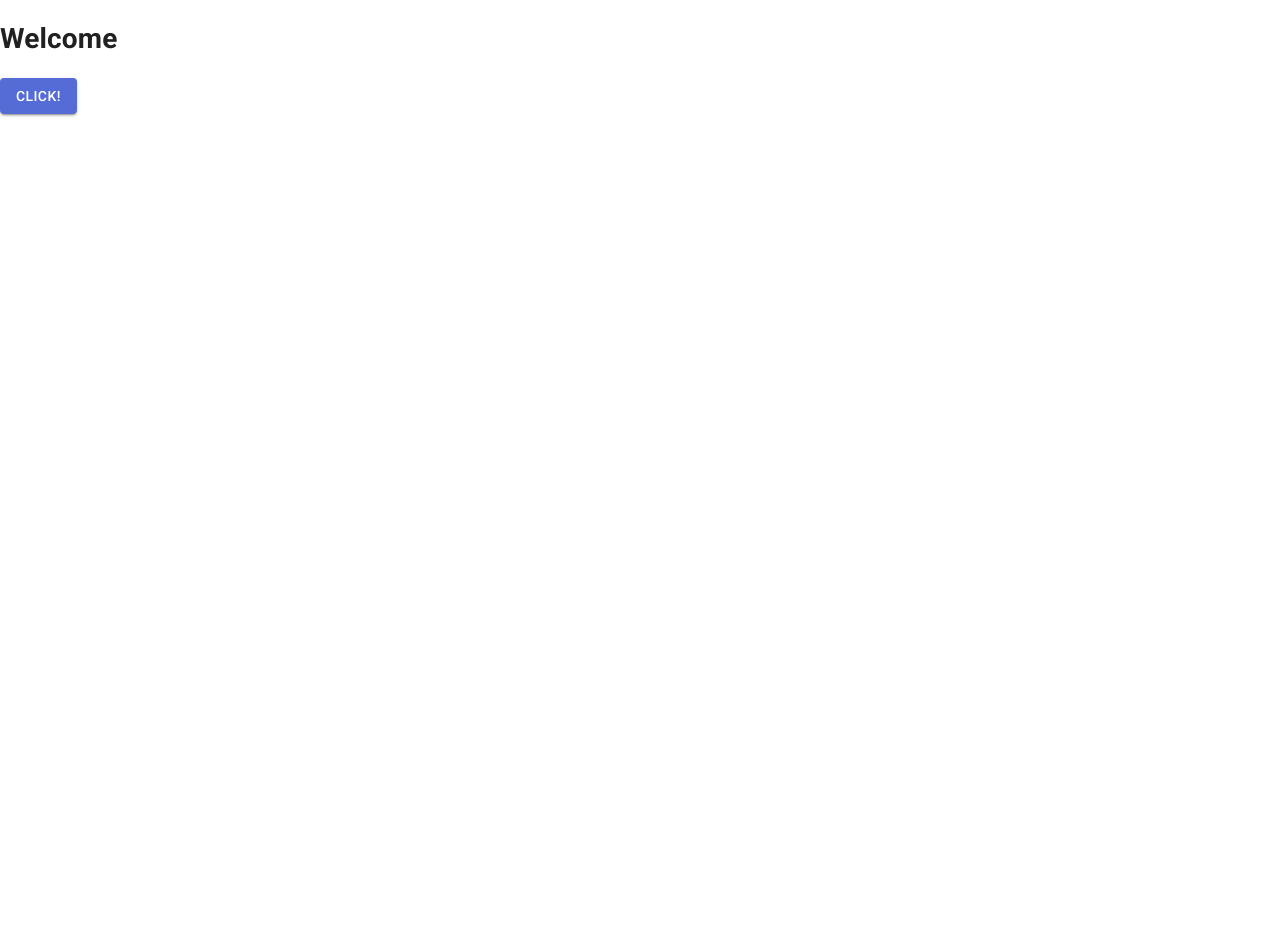
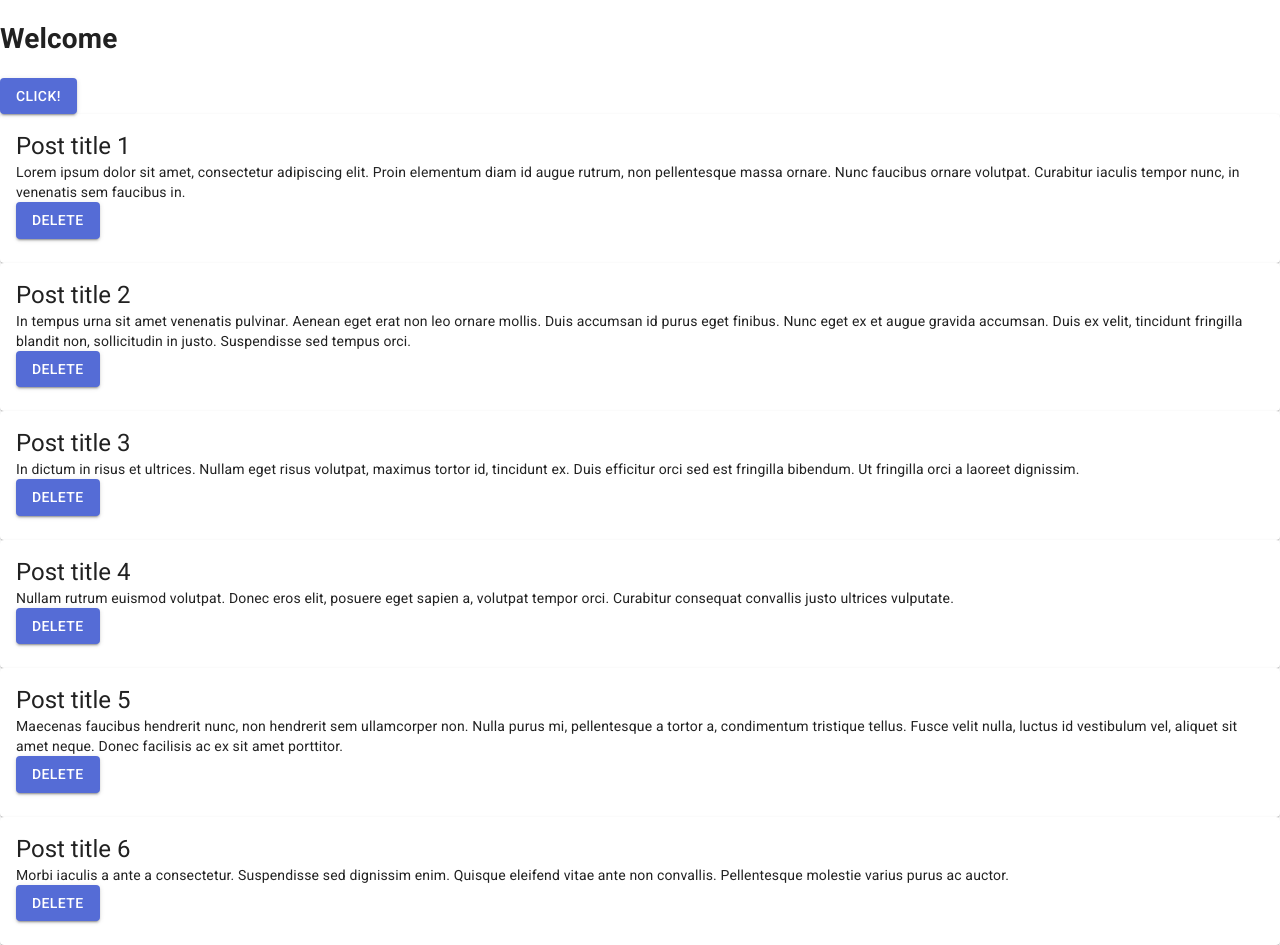
Before and after one commit to andresmanotas/workshop, a Next.js app: page / in a window 1280 px wide. Before the commit the page ends 800 px from the top, so only its background shows below. Built offline with nearby package versions, Linux system fonts and the light colour scheme; no server answers.

Commit message:
Printing posts

```diff
--- /dev/null
+++ b/components/Post.js
@@ -0,0 +1,39 @@
+import React from 'react';
+import PropTypes from 'prop-types';
+import Card from '@material-ui/core/Card';
+import CardContent from '@material-ui/core/CardContent';
+import Button from '@material-ui/core/Button';
+import Typography from '@material-ui/core/Typography';
+import FavoriteIcon from '@material-ui/icons/Favorite';
+
+const Post = ({
+  title,
+  description,
+  favorite,
+}) => (
+  <Card>
+    <CardContent>
+      <Typography variant="h5" component="h2">
+        {title}
+      </Typography>
+      <Typography variant="body2" component="p">
+        {description}
+      </Typography>
+      <Button variant="contained" color="primary">Delete</Button>
+      {favorite && <FavoriteIcon />}
+    </CardContent>
+  </Card>
+);
+
+Post.propTypes = {
+  title: PropTypes.string.isRequired,
+  description: PropTypes.string,
+  favorite: PropTypes.bool,
+};
+
+Post.defaultProps = {
+  description: '',
+  favorite: false,
+};
+
+export default Post;
--- /dev/null
+++ b/components/Posts.js
@@ -0,0 +1,39 @@
+import React from 'react';
+import Post from './Post';
+
+const posts = [
+  {
+    title: 'Post title 1',
+    description: 'Lorem ipsum dolor sit amet, consectetur adipiscing elit. Proin elementum diam id augue rutrum, non pellentesque massa ornare. Nunc faucibus ornare volutpat. Curabitur iaculis tempor nunc, in venenatis sem faucibus in.',
+    favorite: false,
+  },
+  {
+    title: 'Post title 2',
+    description: 'In tempus urna sit amet venenatis pulvinar. Aenean eget erat non leo ornare mollis. Duis accumsan id purus eget finibus. Nunc eget ex et augue gravida accumsan. Duis ex velit, tincidunt fringilla blandit non, sollicitudin in justo. Suspendisse sed tempus orci.',
+    favorite: false,
+  },
+  {
+    title: 'Post title 3',
+    description: 'In dictum in risus et ultrices. Nullam eget risus volutpat, maximus tortor id, tincidunt ex. Duis efficitur orci sed est fringilla bibendum. Ut fringilla orci a laoreet dignissim.',
+    favorite: false,
+  },
+  {
+    title: 'Post title 4',
+    description: 'Nullam rutrum euismod volutpat. Donec eros elit, posuere eget sapien a, volutpat tempor orci. Curabitur consequat convallis justo ultrices vulputate.',
+    favorite: false,
+  },
+  {
+    title: 'Post title 5',
+    description: 'Maecenas faucibus hendrerit nunc, non hendrerit sem ullamcorper non. Nulla purus mi, pellentesque a tortor a, condimentum tristique tellus. Fusce velit nulla, luctus id vestibulum vel, aliquet sit amet neque. Donec facilisis ac ex sit amet porttitor.',
+    favorite: false,
+  },
+  {
+    title: 'Post title 6',
+    description: 'Morbi iaculis a ante a consectetur. Suspendisse sed dignissim enim. Quisque eleifend vitae ante non convallis. Pellentesque molestie varius purus ac auctor.',
+    favorite: false,
+  },
+];
+
+const Posts = () => posts.map(({ title, description, favorite }) => <Post key={title} title={title} description={description} favorite={favorite} />);
+
+export default Posts;
--- a/package.json
+++ b/package.json
@@ -21,7 +21,7 @@
   "homepage": "https://github.com/andresmanotas/workshop#readme",
   "dependencies": {
     "@material-ui/core": "^4.1.1",
-    "@material-ui/icons": "^4.2.0",
+    "@material-ui/icons": "^4.2.1",
     "@material-ui/styles": "^4.1.1",
     "apollo-boost": "^0.4.3",
     "es6-promise": "^4.2.8",
@@ -33,6 +33,7 @@
     "isomorphic-fetch": "^2.2.1",
     "next": "^8.1.0",
     "pm2": "^3.5.1",
+    "prop-types": "^15.7.2",
     "react": "^16.8.6",
     "react-apollo": "^2.5.8",
     "react-dom": "^16.8.6"
--- a/pages/index.js
+++ b/pages/index.js
@@ -2,6 +2,9 @@ import React from 'react';
 import { gql } from 'apollo-boost';
 import Button from '@material-ui/core/Button';
 import client from '../apollo/client';
+// import Post from '../components/Post';
+import Posts from '../components/Posts';
+
 
 const handleClick = () => {
   console.log('Hola click');
@@ -26,6 +29,7 @@ const Home = () => {
     <div>
       <h1>Welcome</h1>
       <Button variant="contained" color="primary" onClick={handleClick}>Click!</Button>
+      <Posts />
     </div>
   );
 };
```
Also changed, not shown: 1 other file (tests, documents, lock files or other folders).
